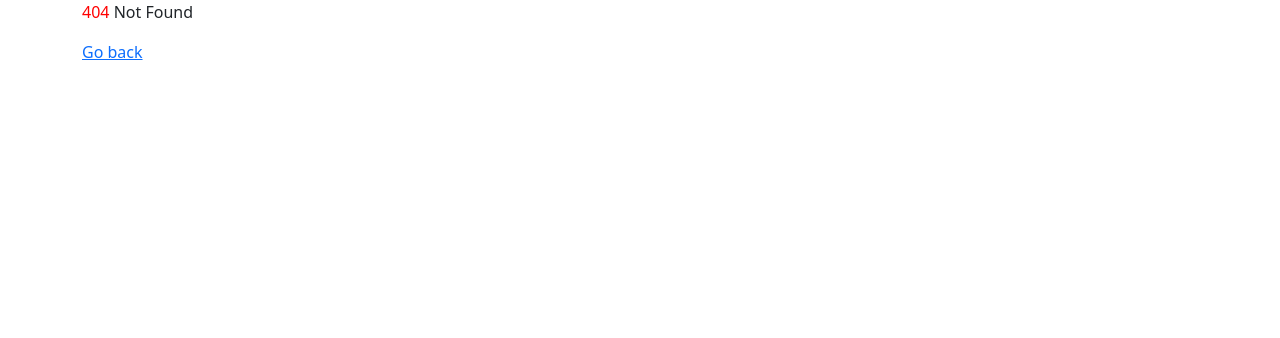
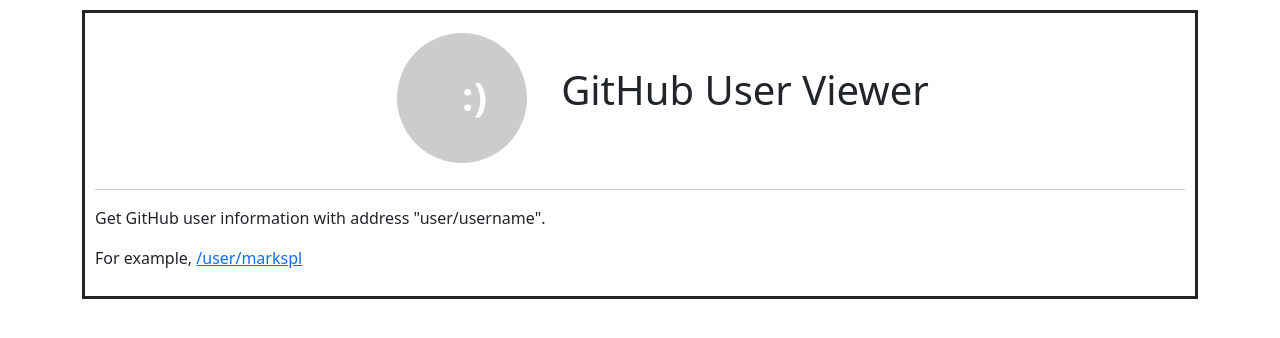
Before and after one commit to markspl/github-user-viewer, a React (Create React App) app: page /user in a window 1280 px wide. Before the commit this address had no page. Shown: the top 338 px of the page. Built offline with nearby package versions, Linux system fonts and the light colour scheme.

Commit message:
Get any GitHub user data (/user/:username)

```diff
--- a/public/index.html
+++ b/public/index.html
@@ -5,7 +5,7 @@
     <meta http-equiv='X-UA-Compatible' content='IE=edge'>
     <link rel="icon" href="%PUBLIC_URL%/favicon.ico" />
     <link rel="manifest" href="%PUBLIC_URL%/manifest.json" />
-    <link rel="stylesheet" href="index.css">
+    <link rel="stylesheet" href="%PUBLIC_URL%/index.css">
     <meta name='viewport' content='width=device-width, initial-scale=1'>
     <title>GitHub User Viewer</title>
 </head>
--- a/src/components/Repositories.jsx
+++ b/src/components/Repositories.jsx
@@ -73,7 +73,6 @@
             <Container>
                 <Row>
                     <h2>Repositories</h2>
-                    <div>Loading...</div>);
                 </Row>
             </Container>
         ));
--- a/src/components/User.jsx
+++ b/src/components/User.jsx
@@ -5,78 +5,91 @@
 
 import UserInfo from "./UserInfo";
 import Repositories from "./Repositories";
+import { useParams } from "react-router-dom";
 
 const axios = require("axios");
 
 const Home = () => {
+    const { username } = useParams();
+
     const [userInfo, setUserInfo] = useState({});
     const [repositories, setRepoInfo] = useState([]);
-
-    const options = {
-        method: "get",
-        url: "https://api.github.com/users/markspl",
-        headers: {
-            "Content-Type": "application/json",
-        },
-    };
+    const [error, setError] = useState({ error: false, message: "" });
+    const [loading, setLoading] = useState(false);
 
     // Get user data from GitHub API only when page is reloaded
     useEffect(() => {
-        getUserInfo();
-        getRepositories();
-    }, []);
-
-    const getUserInfo = () => {
+        const getRepositories = async () => {
+            //console.log("getrepositories");
             axios({
                 method: "get",
-            url: "https://api.github.com/users/markspl",
+                url: `https://api.github.com/users/${username}/repos`,
+                headers: {
+                    "Content-Type": "application/json",
+                }
+            }).then(res => {
+                setRepoInfo(res.data);
+                setLoading(false);
+            }).catch(err => {
+                setError({ error: true, message: err.response.data.message });
+                setLoading(false);
+            });
+        };
+
+        const getUserInfo = async () => {
+            //console.log("getuserinfo");
+            axios({
+                method: "get",
+                url: `https://api.github.com/users/${username}`,
                 headers: {
                     "Content-Type": "application/json",
                 }
             }).then(res => {
                 setUserInfo(res.data);
+                getRepositories();
             }).catch(err => {
-            console.log(`Error: ${err}`);
+                setError({ error: true, message: err.response.data.message });
+                setLoading(false);
             });
         };
 
-    const getRepositories = () => {
-        axios({
-            method: "get",
-            url: "https://api.github.com/users/markspl/repos",
-            headers: {
-                "Content-Type": "application/json",
+        if (!loading && username != null) {
+            setLoading(true);
+            getUserInfo();
         }
-        }).then(res => {
-            setRepoInfo(res.data);
-        }).catch(err => {
-            console.log(`Error: ${err}`);
-        });
-    };
 
-    if (!userInfo) {
-        return (
-            <div>
-                <Row>
-                    <h1>Loading...</h1>
-                </Row>
-            </div>
-        );
-    } else {
+    }, []);
+
     return (
         <div className="userCard">
-                <>
             <Container>
                 <Row className="align-items-center">
                     <Col md={2} />
                     <Col xs={3}>
+                        {(username && Object.keys(userInfo).length && !error.error ?
                             <img
                                 src={userInfo.gravatar_id ? userInfo.gravatar_id : userInfo.avatar_url}
                                 alt={`User ${userInfo.login} avatar`}
                                 className="avatar" />
+                            :
+                            <svg width="250" height="250" className="avatar">
+                                <rect width="100%" height="100%" fill="#ccc" />
+                                <text style={{ fill: "white", fontWeight: "bold", fontSize: "40px", }} x="50%" y="60%">:)</text>
+                            </svg>
+                        )}
                     </Col>
                     <Col md={5} xs={9}>
-                                <h1>GitHub/<a href={userInfo.html_url}>{userInfo.login}</a></h1>
+                        <h1>GitHub{username ?
+                            (error.error ?
+                                `/${username}`
+                                :
+                                <>
+                                    /<a href={userInfo.html_url}>{userInfo.login}</a>
+                                </>
+                            )
+                            : " User Viewer"
+                        }
+                        </h1>
                         <p className="userBio">{userInfo.bio}</p>
                     </Col>
                     <Col md={2} />
@@ -84,18 +97,38 @@
             </Container>
             <hr />
             <Row>
+                {(username && !loading && !error.error ?
                     <Col md={4}>
                         <UserInfo data={userInfo} />
                     </Col>
+                    :
+                    ""
+                )}
                 <Col>
-                            {(userInfo ? <Repositories data={repositories} />
-                            : <h2>Loading...</h2>)}
+                    {(username ?
+                        (Object.keys(userInfo).length && !loading ?
+                            <Repositories data={repositories} />
+                            :
+                            (error.error ? "" : <h2>Loading...</h2>)
+                        )
+                        :
+                        <>
+                            <p>Get GitHub user information with address "user/username".</p>
+                            <p>For example, <a href="/user/markspl">/user/markspl</a></p>
+                        </>
+                    )}
+                    {(error.error ?
+                        <>
+                            <h2>Error loading information</h2>
+                            <h4>{error.message}</h4>
+                            <a href="/">Go back</a>
+                        </>
+                        : ""
+                    )}
                 </Col>
             </Row>
-                </>
         </div>
-        )
-    }
+    );
 };
 
 export default Home;
--- a/src/index.jsx
+++ b/src/index.jsx
@@ -14,15 +14,17 @@
 const root = ReactDOM.createRoot(document.getElementById("root"));
 root.render(
     <BrowserRouter>
-        <StrictMode>
+        {/*<StrictMode>*/}
 
             <Container>
                 <Routes>
                     <Route path="/" element={<User />} />
+                    <Route path="/user" element={<User />} />
+                    <Route path="/user/:username" element={<User />} />
                     <Route path="*" element={<NotFound />} />
                 </Routes>
             </Container>
 
-        </StrictMode>
+        {/*</StrictMode>*/}
     </BrowserRouter>
 );
```
Also changed, not shown: 1 other file (tests, documents, lock files or other folders). Lines whose indentation alone changed are shown as unchanged.
